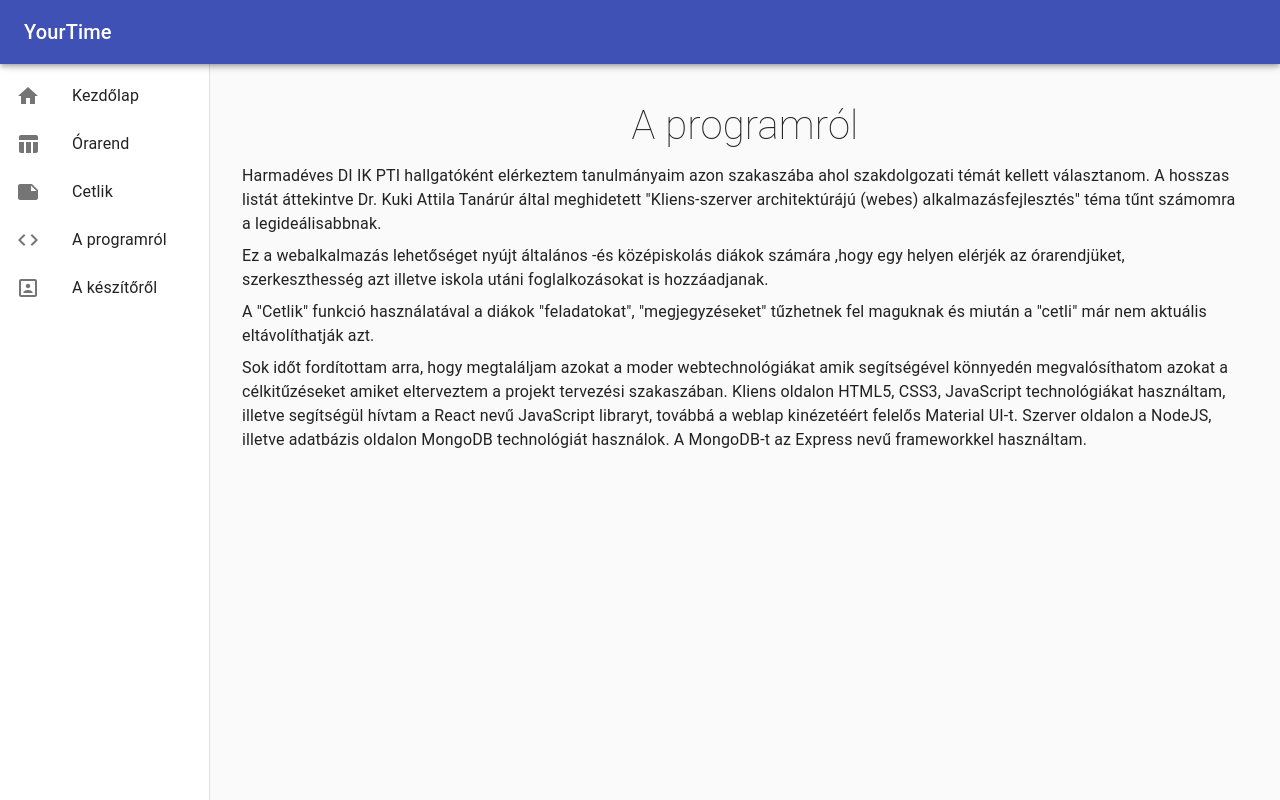
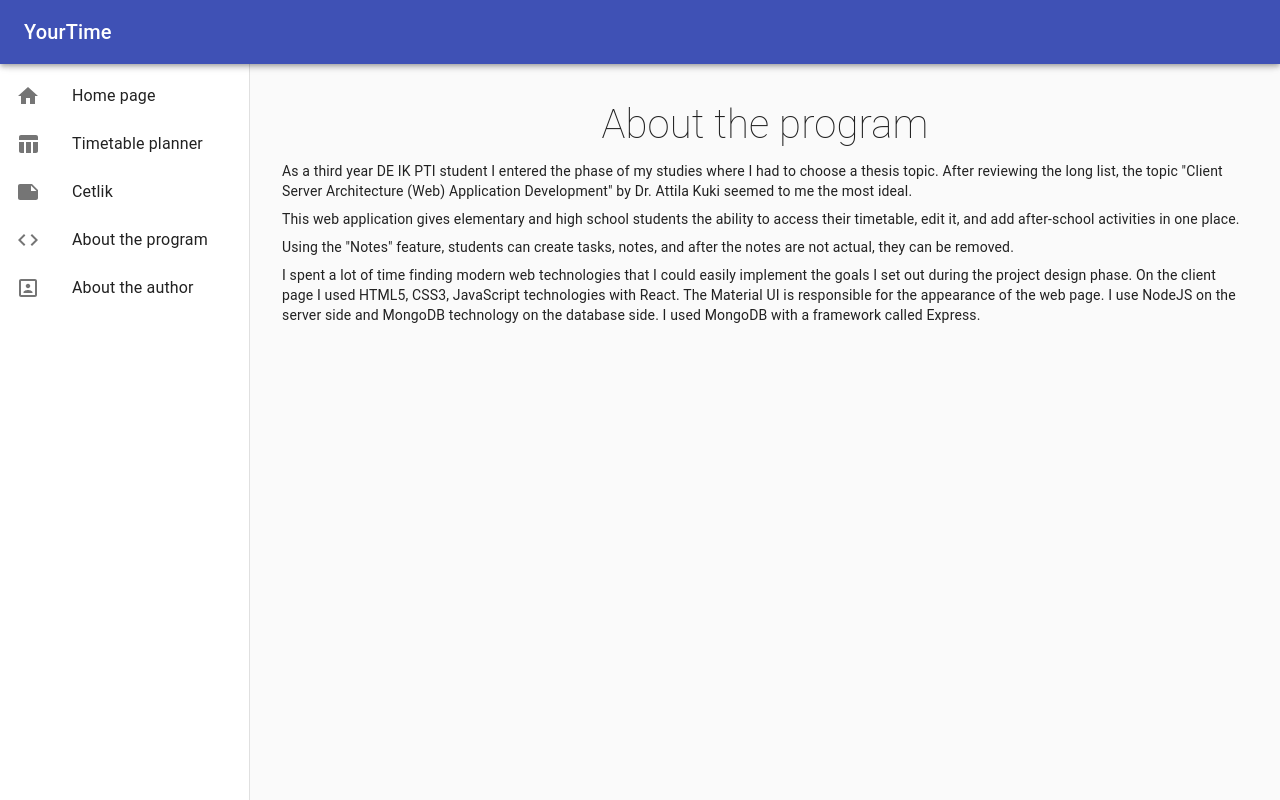
Before and after one commit to keserukristof/SZAKDOLGOZAT, a React (Create React App) app in the folder your-time-frontend/: page /about-the-program in a window 1280 px wide. Built offline with nearby package versions, Linux system fonts and the light colour scheme.

Commit message:
angolra forditás

```diff
--- a/your-time-frontend/src/App.js
+++ b/your-time-frontend/src/App.js
@@ -13,6 +13,7 @@ import Home from "./pages/Home"
 import AboutMe from './pages/AboutMe'
 import TimeTable from './pages/TimeTable'
 import Notes from './pages/Notes'
+import LoginAndReg from "./pages/LoginAndReg";
 
 const App = () => {
   return (
@@ -24,6 +25,7 @@ const App = () => {
           <Route path="/notes" component={Notes}/>
           <Route path="/about-the-program" component={AboutTheProgram}/>
           <Route path="/about-the-author" component={AboutMe}/>
+          <Route path="/login-registration" component={LoginAndReg}/>
           <Redirect to="/" />
         </Switch>
       </Layout>
--- a/your-time-frontend/src/components/layout/Layout.js
+++ b/your-time-frontend/src/components/layout/Layout.js
@@ -18,7 +18,7 @@ import HomeIcon from '@material-ui/icons/Home';
 
 import ListItemLink from "./ListItemLink";
 
-const drawerWidth = 210;
+const drawerWidth = 250;
 
 const useStyles = makeStyles(theme => ({
 
@@ -66,23 +66,23 @@ const Layout = props => {
         <List>
         <ListItemLink
             to="/"
-            primary="Kezdőlap"
+            primary="Home page"
             icon={<HomeIcon />}
           />
           <ListItemLink
             to="/time-table"
-            primary="Órarend"
+            primary="Timetable planner"
             icon={<TableChartIcon />}
           />
           <ListItemLink to="/notes" primary="Cetlik" icon={<NoteIcon />} />
           <ListItemLink
             to="/about-the-program"
-            primary="A programról"
+            primary="About the program"
             icon={<CodeIcon />}
           />
           <ListItemLink
             to="/about-the-author"
-            primary="A készítőről"
+            primary="About the author"
             icon={<PortraitIcon />}
           />
         </List>
--- a/your-time-frontend/src/components/time-table/TimeTableComponent.js
+++ b/your-time-frontend/src/components/time-table/TimeTableComponent.js
@@ -17,7 +17,7 @@ import {
   AppointmentForm,
   AppointmentTooltip,
   ConfirmationDialog,
-  AllDayPanel
+  AllDayPanel,
 } from "@devexpress/dx-react-scheduler-material-ui";
 
 import { appointments } from "../../data/appointments";
--- a/your-time-frontend/src/pages/AboutMe.js
+++ b/your-time-frontend/src/pages/AboutMe.js
@@ -10,22 +10,22 @@ const AboutMe = () => {
       <Grid item xs>
         <CostumCard
           image={require("../images/me.jpg")}
-          hover="A készítő"
-          title="A készítő"
-          description="Keserű Kristóf vagyok, harmadéves DE IK PTI hallgató. Ezt az alkalmazás a szakdolgozati projectem. Az alkalmazást Dr. Kuki Attila mentorálásával készítettem el"
+          hover="The author"
+          title="The author"
+          description="My name is Kristóf Keserű, third year DE IK PTI student. This is my thesis project.
+          The application made with the help of Dr. Kuki Attila."
         />
       </Grid>
       <Grid item xs>
         <Typography component="div">
           <Box textAlign="center" fontWeight={250} fontSize={40} m={1}>
-            Magamról
+            About me
           </Box>
           <Box textAlign="left" m={1}>
-            Keserű Kristóf vagyok. Püspökladányban nőttem fel és itt is
-            végeztem el a középiskolát és a Debreceni Egyetem Informatika
-            karán folytattam tanulmányaimat Programtervező informatikus szakon.
-            Leginkább a webfejlesztés vonz és jelenleg is próbálok naprakész
-            tudást szerezni napjaink népszerűbb webtechnogiái terén.
+            I'm Kristóf Keserű. I grow up in Püspökladányban and here I finished high school
+            then I continue my studies at the University of Debrecen.I learn Computer Science in here.
+            What attracts me most is web development.
+            I am currently trying to keep up to date with today's most popular web technologies.
           </Box>
         </Typography>
       </Grid>
--- a/your-time-frontend/src/pages/AboutTheProgram.js
+++ b/your-time-frontend/src/pages/AboutTheProgram.js
@@ -1,41 +1,39 @@
 import React from "react";
 
 import { Grid } from "@material-ui/core";
-import Typography from "@material-ui/core/Typography";
 import Box from "@material-ui/core/Box";
 
 const AboutTheProgram = () => {
   return (
     <Grid container spacing={5}>
       <Grid item xs>
-        <Typography component="div">
           <Box textAlign="center" fontWeight={250} fontSize={40} m={1}>
-            A programról
+            About the program
           </Box>
           <Box textAlign="left" m={1}>
-            Harmadéves DI IK PTI hallgatóként elérkeztem tanulmányaim azon szakaszába
-            ahol szakdolgozati témát kellett választanom. A hosszas listát áttekintve
-            Dr. Kuki Attila Tanárúr által meghidetett "Kliens-szerver architektúrájú (webes) alkalmazásfejlesztés"
-            téma tűnt számomra a legideálisabbnak.
+            As a third year DE IK PTI student I entered the phase of my studies
+            where I had to choose a thesis topic. After reviewing the long list,
+            the topic "Client Server Architecture (Web) Application Development"
+            by Dr. Attila Kuki seemed to me the most ideal.
           </Box>
           <Box textAlign="left" m={1}>
-            Ez a webalkalmazás lehetőséget nyújt általános -és középiskolás diákok számára
-            ,hogy egy helyen elérjék az órarendjüket, szerkeszthesség azt illetve iskola
-            utáni foglalkozásokat is hozzáadjanak.
+            This web application gives elementary and high school students the
+            ability to access their timetable, edit it, and add after-school
+            activities in one place.
           </Box>
           <Box textAlign="left" m={1}>
-            A "Cetlik" funkció használatával a diákok "feladatokat", "megjegyzéseket" tűzhetnek fel
-            maguknak és miután a "cetli" már nem aktuális eltávolíthatják azt.
+            Using the "Notes" feature, students can create tasks, notes, and
+            after the notes are not actual, they can be removed.
           </Box>
           <Box textAlign="left" m={1}>
-            Sok időt fordítottam arra, hogy megtaláljam azokat a moder webtechnológiákat amik
-            segítségével könnyedén megvalósíthatom azokat a célkitűzéseket amiket elterveztem a
-            projekt tervezési szakaszában. Kliens oldalon HTML5, CSS3, JavaScript technológiákat
-            használtam, illetve segítségül hívtam a React nevű JavaScript libraryt, továbbá a
-            weblap kinézetéért felelős Material UI-t. Szerver oldalon a NodeJS, illetve adatbázis oldalon
-            MongoDB technológiát használok. A MongoDB-t az Express nevű frameworkkel használtam.
+            I spent a lot of time finding modern web technologies that I could
+            easily implement the goals I set out during the project design
+            phase. On the client page I used HTML5, CSS3, JavaScript
+            technologies with React. The Material UI is responsible for the
+            appearance of the web page. I use NodeJS on the server side and
+            MongoDB technology on the database side. I used MongoDB with a
+            framework called Express.
           </Box>
-        </Typography>
       </Grid>
     </Grid>
   );
--- a/your-time-frontend/src/pages/Home.js
+++ b/your-time-frontend/src/pages/Home.js
@@ -12,9 +12,9 @@ function Home() {
         <Link component={RouterLink} to="/time-table" color="inherit">
           <CostumCard
             image={require("../images/time_table.jpg")}
-            hover="Órarend tervező"
-            title="Órarend tervező"
-            description="Nézd meg bármikor az órarended és adj hozzá foglalkozásokat."
+            hover="Timetable planner"
+            title="Timetable planner"
+            description="Check out your time table anytime and add activities."
           />
         </Link>
       </Grid>
@@ -22,9 +22,9 @@ function Home() {
         <Link component={RouterLink} to="/notes" color="inherit">
           <CostumCard
             image={require("../images/notes.jpg")}
-            hover="Cetlik"
-            title="Cetlik"
-            description="Jegyezd fel a teendőidet, hogy soha ne felejts el semmit."
+            hover="Notes"
+            title="Notes"
+            description="Make a note of your to-do list so you never forget anything."
           />
         </Link>
       </Grid>
@@ -32,9 +32,9 @@ function Home() {
         <Link component={RouterLink} to="/about-the-program" color="inherit">
           <CostumCard
             image={require("../images/code.jpg")}
-            hover="A programról"
-            title="A programról"
-            description="Nézd meg a program GitHub oldalát."
+            hover="About the program"
+            title="About the program"
+            description="Learn more about the program."
           />
         </Link>
       </Grid>
@@ -42,9 +42,9 @@ function Home() {
         <Link component={RouterLink} to="/about-the-author">
           <CostumCard
             image={require("../images/myself.jpg")}
-            hover="A készítőről"
-            title="A készítőről"
-            description="Tudj meg többet a készítőről."
+            hover="About the author"
+            title="About the author"
+            description="Learn more about the author."
           />
         </Link>
       </Grid>
--- /dev/null
+++ b/your-time-frontend/src/pages/LoginAndReg.js
@@ -0,0 +1,20 @@
+import React from 'react'
+import Grid from '@material-ui/core/Grid'
+import Paper from '@material-ui/core/Paper'
+
+function LoginAndReg() {
+  return (
+    <div>
+      <Grid container spacing={2}>
+        <Grid item xs>
+          <Paper>ASD</Paper>
+        </Grid>
+        <Grid item xs>
+          <Paper>DSA</Paper>
+        </Grid>
+      </Grid>
+    </div>
+  )
+}
+
+export default LoginAndReg
```
